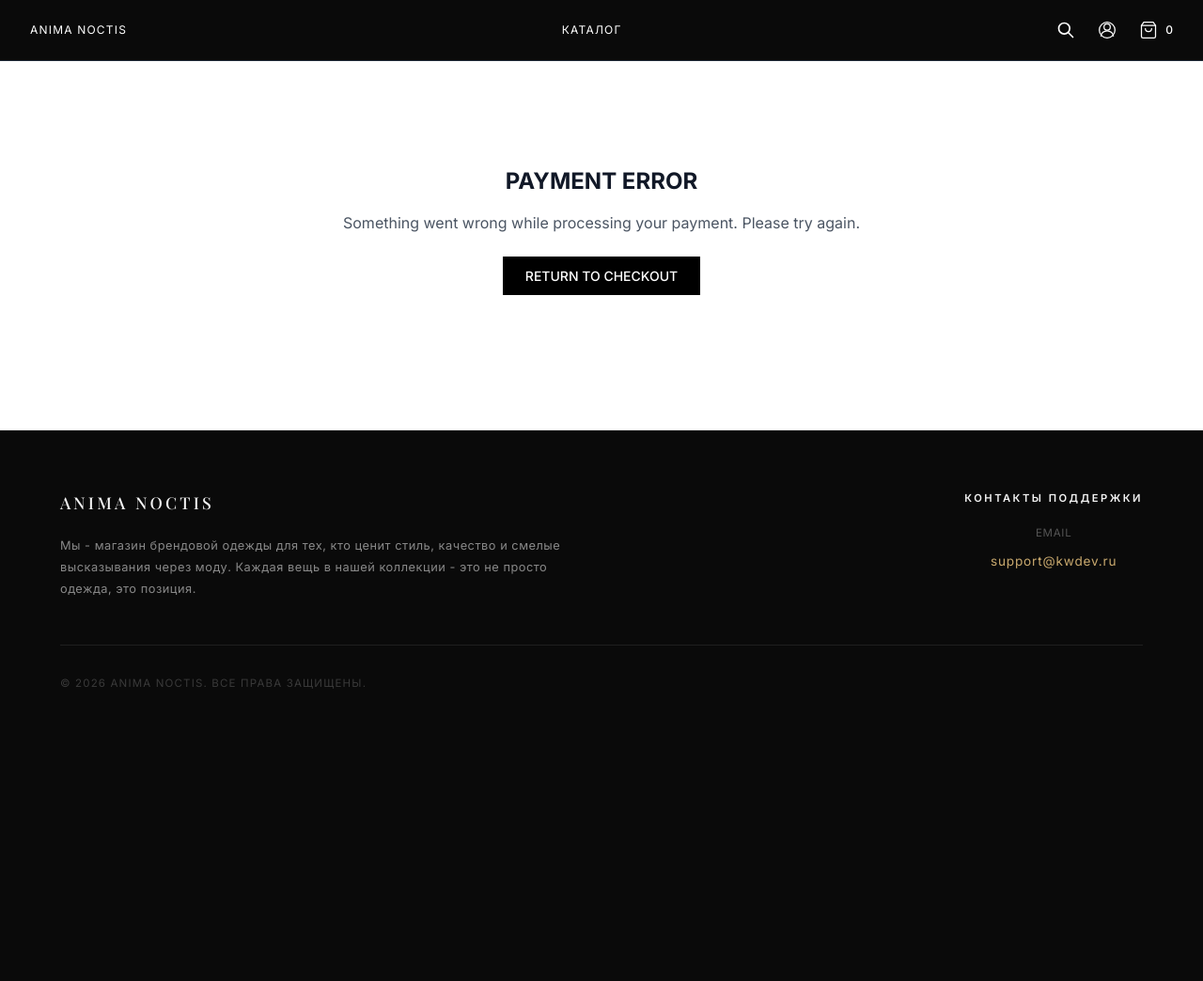
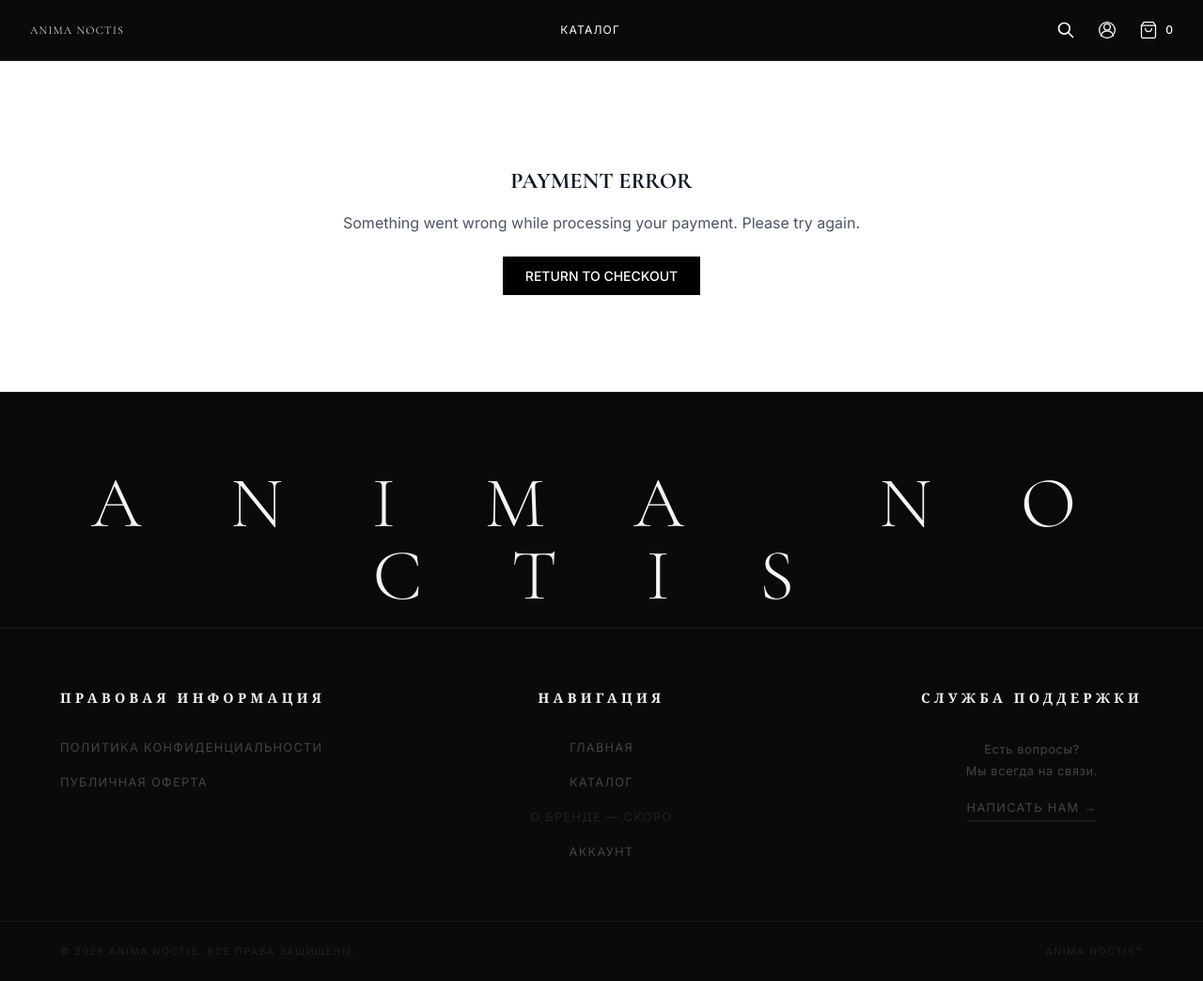
Before and after one commit to Koowia/ShopExem, a Django app: template payment/templates/payment/stripe_error.html in a window 1280 px wide. Shown: the whole page at 94% size. Before the commit the page ends 733 px from the top, so only its background shows below. Run offline with Django 4.2, Linux system fonts and the light colour scheme; the template is opened without the code that fills it, so the values that code supplies are empty; some libraries are stand-ins or nearby versions.

Commit message:
Исправил футер, сделал шрифт, исправил каталог

```diff
--- a/main/templates/main/base.html
+++ b/main/templates/main/base.html
@@ -9,10 +9,14 @@
     <script src="https://unpkg.com/htmx.org@1.9.10"></script>
     <script src="https://unpkg.com/alpinejs@3.x.x/dist/cdn.min.js" defer></script>
     <style>
-        @import url('https://fonts.googleapis.com/css2?family=Inter:wght@400;500;600;700&family=Playfair+Display:wght@400;500;600&display=swap');
+        @import url('https://fonts.googleapis.com/css2?family=Inter:wght@300;400;500;600;700&family=Cormorant+Garamond:wght@300;400;500;600;700&display=swap');
 
         body {
             font-family: 'Inter', sans-serif;
+        }
+
+        h1, h2, h3 {
+            font-family: 'Cormorant Garamond', Georgia, serif;
         }
 
         .product-image {
@@ -186,7 +190,7 @@
     </div>
 
     <!-- Header -->
-    <header class="sticky top-0 bg-[#0a0a0a] border-b border-gray-800">
+    <header class="sticky top-0 z-50 bg-[#0a0a0a] border-b border-gray-800">
         <div class="mx-auto px-4 sm:px-6 lg:px-8">
             <div class="flex justify-between items-center h-16">
                 <!-- Mobile Menu Button -->
@@ -255,7 +259,7 @@
     <div class="htmx-indicator fixed top-0 left-0 w-full h-1 bg-black z-50"></div>
 
     <!-- Main Content -->
-    <div id="main-content" style="flex: 1;">
+    <div id="main-content" style="flex: 1; padding-top: 0;">
         {% block content %}
         {% if show_catalog_index %}
             {% include 'main/catalog_index.html' %}
@@ -265,14 +269,6 @@
         <p style="font-size: 0.7rem; letter-spacing: 0.3em; color: #999; margin-bottom: 2rem; font-family: 'Inter', sans-serif;">NEW COLLECTION — 2026</p>
         <h1 style="font-size: clamp(3rem, 10vw, 8rem); font-weight: 700; letter-spacing: -0.02em; color: #0a0a0a; line-height: 1; margin-bottom: 1.5rem; font-family: 'Inter', sans-serif;">ANIMA<br>NOCTIS</h1>
         <p style="font-size: 0.85rem; letter-spacing: 0.15em; color: #666; margin-bottom: 3rem; font-family: 'Inter', sans-serif; max-width: 400px;">ОДЕЖДА ДЛЯ ТЕХ, КТО СУЩЕСТВУЕТ ВНЕ ВРЕМЕНИ</p>
-        <a href="{% url 'main:catalog_all' %}"
-           hx-get="{% url 'main:catalog_all' %}"
-           hx-target="#main-content"
-           hx-push-url="true"
-           style="display: inline-block; background-color: #0a0a0a; color: #f5f5f5; padding: 1rem 3rem; font-size: 0.75rem; letter-spacing: 0.2em; text-decoration: none; font-family: 'Inter', sans-serif; transition: opacity 0.3s;"
-           onmouseover="this.style.opacity='0.8'" onmouseout="this.style.opacity='1'">
-            СМОТРЕТЬ КОЛЛЕКЦИЮ
-        </a>
     </section>
 
     <!-- Бегущая строка -->
@@ -305,13 +301,6 @@
                     <p style="font-size: 0.7rem; letter-spacing: 0.3em; color: #999; margin-bottom: 0.5rem; font-family: 'Inter', sans-serif;">НОВИНКИ</p>
                     <h2 style="font-size: 1.5rem; font-weight: 700; color: #0a0a0a; font-family: 'Inter', sans-serif; letter-spacing: -0.02em;">NEW ARRIVALS</h2>
                 </div>
-                <a href="{% url 'main:catalog_index' %}"
-                   hx-get="{% url 'main:catalog_index' %}"
-                   hx-target="#main-content"
-                   hx-push-url="true"
-                   style="font-size: 0.7rem; letter-spacing: 0.2em; color: #999; text-decoration: none; font-family: 'Inter', sans-serif; border-bottom: 1px solid #ddd; padding-bottom: 2px;">
-                    ВСЕ ТОВАРЫ →
-                </a>
             </div>
             <div id="featured-scroll" style="display: flex; overflow-x: auto; gap: 1.5rem; padding-bottom: 1rem; scrollbar-width: none; -ms-overflow-style: none;">
             <style>#featured-scroll::-webkit-scrollbar { display: none; }</style>
@@ -344,21 +333,6 @@
             </div>
         </div>
     </section>
-
-    <!-- О бренде -->
-    <section style="padding: 6rem 2rem; background-color: #0a0a0a; text-align: center;">
-        <p style="font-size: 0.7rem; letter-spacing: 0.3em; color: #555; margin-bottom: 2rem; font-family: 'Inter', sans-serif;">О БРЕНДЕ</p>
-        <h2 style="font-size: clamp(1.5rem, 4vw, 3rem); font-weight: 300; letter-spacing: 0.1em; color: #f5f5f5; margin-bottom: 2rem; font-family: 'Inter', sans-serif; max-width: 700px; margin-left: auto; margin-right: auto; line-height: 1.6;">ДУША НОЧИ — ЭТО НЕ ПРОСТО ОДЕЖДА. ЭТО ПОЗИЦИЯ.</h2>
-        <p style="font-size: 0.8rem; letter-spacing: 0.05em; color: #666; font-family: 'Inter', sans-serif; max-width: 500px; margin: 0 auto 3rem; line-height: 2;">Каждая вещь создана в ограниченном количестве. Без повторов. Без компромиссов.</p>
-        <a href="{% url 'main:catalog_all' %}"
-           hx-get="{% url 'main:catalog_all' %}"
-           hx-target="#main-content"
-           hx-push-url="true"
-           style="display: inline-block; border: 1px solid #333; color: #f5f5f5; padding: 1rem 3rem; font-size: 0.75rem; letter-spacing: 0.2em; text-decoration: none; font-family: 'Inter', sans-serif; transition: all 0.3s;"
-           onmouseover="this.style.borderColor='#f5f5f5'" onmouseout="this.style.borderColor='#333'">
-            ВСЕ ТОВАРЫ
-        </a>
-    </section>
 </main>
 
 <style>
@@ -371,44 +345,83 @@
     </div>
 
     <!-- Footer -->
-    <footer style="background-color: #0a0a0a; font-family: 'Playfair Display', Georgia, serif;">
-        <div class="mx-auto px-6 sm:px-10 lg:px-16 py-16">
-            <div class="grid grid-cols-1 md:grid-cols-2 gap-12">
+    <footer style="background-color: #0a0a0a; border-top: 1px solid #1a1a1a;">
 
-                <!-- Brand -->
-                <div>
-                    <h2 style="color: #f5f5f5; font-size: 1.1rem; letter-spacing: 0.18em; font-weight: 500;" class="mb-5 uppercase">
-                        ANIMA NOCTIS
-                    </h2>
-                    <p style="color: #888; font-family: 'Inter', sans-serif; font-size: 0.8rem; line-height: 1.8; letter-spacing: 0.04em;">
-                        Мы - магазин брендовой одежды для тех, кто ценит стиль, качество и смелые высказывания через моду. Каждая вещь в нашей коллекции - это не просто одежда, это позиция.
-                    </p>
+    <!-- Верхняя большая строка -->
+    <div style="padding: 4rem 4rem 0; border-bottom: 1px solid #1a1a1a;">
+        <p style="font-family: 'Cormorant Garamond', Georgia, serif; font-size: clamp(3rem, 6vw, 6rem); font-weight: 300; color: #f5f5f5; letter-spacing: 0.5em; line-height: 1; text-align: center; padding: 1rem 0;">A N I M A &nbsp; N O C T I S</p>
     </div>
 
-                <!-- Contacts -->
-                <div style="display: flex; justify-content: flex-end;">
-                    <div style="display: inline-flex; flex-direction: column; align-items: center;">
-                        <h3 style="color: #f5f5f5; font-size: 0.7rem; letter-spacing: 0.22em; font-family: 'Inter', sans-serif; font-weight: 600; white-space: nowrap;" class="mb-5 uppercase">
-                            Контакты поддержки
-                        </h3>
-                        <div style="font-family: 'Inter', sans-serif; text-align: center;">
-                            <p style="color: #555; font-size: 0.72rem; letter-spacing: 0.06em;" class="mb-2 uppercase">Email</p>
+    <!-- Основная сетка -->
+    <div style="padding: 4rem; display: grid; grid-template-columns: 1fr 1fr 1fr; gap: 4rem; border-bottom: 1px solid #1a1a1a;">
+
+        <!-- Правовая информация — слева -->
+        <div>
+            <h3 style="font-family: 'Cormorant Garamond', Georgia, serif; font-size: 0.9rem; color: #f5f5f5; letter-spacing: 0.3em; font-weight: 700; margin-bottom: 2rem;">ПРАВОВАЯ ИНФОРМАЦИЯ</h3>
+            <nav style="display: flex; flex-direction: column; gap: 1.1rem;">
+                <a href="#"
+                   style="color: #444; font-family: 'Inter', sans-serif; font-size: 0.8rem; letter-spacing: 0.1em; text-decoration: none; transition: color 0.2s;"
+                   onmouseover="this.style.color='#f5f5f5'" onmouseout="this.style.color='#444'">ПОЛИТИКА КОНФИДЕНЦИАЛЬНОСТИ</a>
+                <a href="#"
+                   style="color: #444; font-family: 'Inter', sans-serif; font-size: 0.8rem; letter-spacing: 0.1em; text-decoration: none; transition: color 0.2s;"
+                   onmouseover="this.style.color='#f5f5f5'" onmouseout="this.style.color='#444'">ПУБЛИЧНАЯ ОФЕРТА</a>
+            </nav>
+        </div>
+
+        <!-- Навигация — по центру -->
+        <div style="display: flex; flex-direction: column; align-items: center;">
+            <h3 style="font-family: 'Cormorant Garamond', Georgia, serif; font-size: 0.9rem; color: #f5f5f5; letter-spacing: 0.3em; font-weight: 700; margin-bottom: 2rem;">НАВИГАЦИЯ</h3>
+            <nav style="display: flex; flex-direction: column; gap: 1.1rem; align-items: center;">
+                <a href="{% url 'main:index' %}"
+                   hx-get="{% url 'main:index' %}"
+                   hx-target="#main-content"
+                   hx-push-url="true"
+                   style="color: #444; font-family: 'Inter', sans-serif; font-size: 0.8rem; letter-spacing: 0.1em; text-decoration: none; transition: color 0.2s;"
+                   onmouseover="this.style.color='#f5f5f5'" onmouseout="this.style.color='#444'">ГЛАВНАЯ</a>
+                <a href="{% url 'main:catalog_all' %}"
+                   hx-get="{% url 'main:catalog_all' %}"
+                   hx-target="#main-content"
+                   hx-push-url="true"
+                   style="color: #444; font-family: 'Inter', sans-serif; font-size: 0.8rem; letter-spacing: 0.1em; text-decoration: none; transition: color 0.2s;"
+                   onmouseover="this.style.color='#f5f5f5'" onmouseout="this.style.color='#444'">КАТАЛОГ</a>
+                <a href="#"
+                   style="color: #222; font-family: 'Inter', sans-serif; font-size: 0.8rem; letter-spacing: 0.1em; text-decoration: none; cursor: default;">О БРЕНДЕ — СКОРО</a>
+                <a href="{% url 'users:profile' %}"
+                   hx-get="{% url 'users:profile' %}"
+                   hx-target="#main-content"
+                   hx-push-url="true"
+                   style="color: #444; font-family: 'Inter', sans-serif; font-size: 0.8rem; letter-spacing: 0.1em; text-decoration: none; transition: color 0.2s;"
+                   onmouseover="this.style.color='#f5f5f5'" onmouseout="this.style.color='#444'">АККАУНТ</a>
+            </nav>
+        </div>
+
+        <!-- Служба поддержки — справа -->
+        <div style="display: flex; flex-direction: column; align-items: flex-end;">
+            <div style="display: flex; flex-direction: column; align-items: center;">
+                <h3 style="font-family: 'Cormorant Garamond', Georgia, serif; font-size: 0.9rem; color: #f5f5f5; letter-spacing: 0.3em; font-weight: 700; margin-bottom: 2rem;">СЛУЖБА ПОДДЕРЖКИ</h3>
+                <div style="display: flex; flex-direction: column; gap: 1.1rem; align-items: center;">
+                    <p style="color: #444; font-family: 'Inter', sans-serif; font-size: 0.8rem; letter-spacing: 0.05em; line-height: 1.8; text-align: center;">
+                        Есть вопросы?<br>Мы всегда на связи.
+                    </p>
                     <a href="mailto:support@kwdev.ru"
-                               style="color: #c9a96e; font-size: 0.85rem; letter-spacing: 0.06em; text-decoration: none; transition: color 0.2s;"
-                               onmouseover="this.style.color='#e8c98e'" onmouseout="this.style.color='#c9a96e'">
-                                support@kwdev.ru
+                       style="color: #444; font-family: 'Inter', sans-serif; font-size: 0.8rem; letter-spacing: 0.1em; text-decoration: none; transition: color 0.2s; border-bottom: 1px solid #222; padding-bottom: 0.25rem; display: inline-block;"
+                       onmouseover="this.style.color='#f5f5f5'; this.style.borderColor='#f5f5f5'"
+                       onmouseout="this.style.color='#444'; this.style.borderColor='#222'">
+                        НАПИСАТЬ НАМ →
                     </a>
                 </div>
             </div>
         </div>
     </div>
 
-            <!-- Divider -->
-            <div style="border-top: 1px solid #1f1f1f; margin-top: 3rem; padding-top: 2rem;">
-                <p style="color: #3a3a3a; font-family: 'Inter', sans-serif; font-size: 0.72rem; letter-spacing: 0.1em;">
+    <!-- Нижняя строка -->
+    <div style="padding: 1.5rem 4rem; display: flex; justify-content: space-between; align-items: center;">
+        <p style="color: #222; font-family: 'Inter', sans-serif; font-size: 0.65rem; letter-spacing: 0.15em;">
             &copy; {% now "Y" %} ANIMA NOCTIS. ВСЕ ПРАВА ЗАЩИЩЕНЫ.
         </p>
-            </div>
+        <p style="color: #222; font-family: 'Inter', sans-serif; font-size: 0.65rem; letter-spacing: 0.15em;">
+            ANIMA NOCTIS™
+        </p>
     </div>
 </footer>
 
--- a/main/views.py
+++ b/main/views.py
@@ -108,7 +108,7 @@
             template = 'main/filter_modal.html' if request.GET.get('show_filters') == 'true' else 'main/catalog.html'
             return TemplateResponse(request, template, context)
         if not category_slug and not request.GET.get('q') and not any([request.GET.get('color'), request.GET.get('min_price'), request.GET.get('max_price'), request.GET.get('size')]):
-            return TemplateResponse(request, self.template_name, {'categories': context['categories'], 'current_category': None, 'show_catalog_index': True})
+            return TemplateResponse(request, 'main/base.html', {'categories': context['categories'], 'current_category': None, 'show_catalog_index': True})
         return TemplateResponse(request, self.template_name, context)
 
 
```
Also changed, not shown: main/templates/main/catalog_index.html (+74 -16 lines), main/templates/main/home_content.html (+0 -30 lines), main/templatetags/main_tags.py (added, +19 -0 lines), main/templatetags/__init__.py (added). Lines whose indentation alone changed are shown as unchanged.
